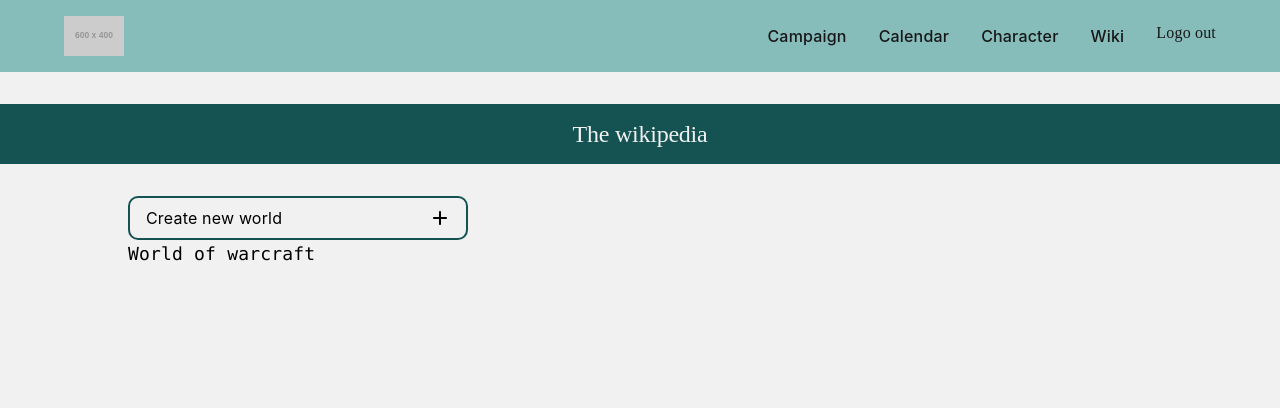
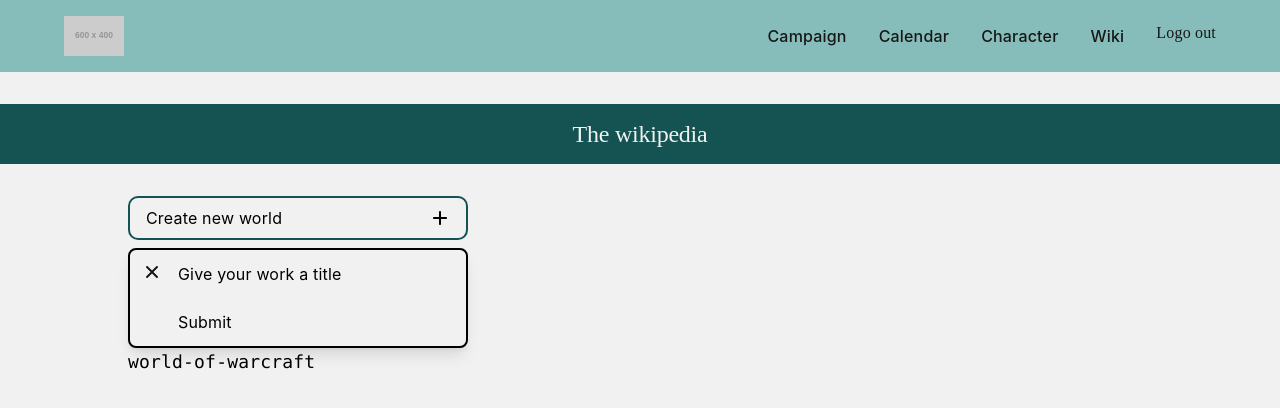
Before and after one commit to juleskj/dnd-react-flask, a React (Vite) app: page /wiki in a window 1280 px wide. Both pictures are taken after a click on the button "Create new world". Shown: the top 408 px of the page. Built offline with nearby package versions, Linux system fonts and the light colour scheme.

Commit message:
made an addwiki btn

```diff
--- a/src/components/AddButton.tsx
+++ b/src/components/AddButton.tsx
@@ -2,11 +2,12 @@ function AddButton({
   btnText,
   icon = "add",
   color = "teal",
+  ...props
 }: {
   btnText: string;
   icon?: "add" | "copy" | "downArror";
   color?: "purple" | "teal";
-}) {
+} & React.ComponentPropsWithoutRef<"button">) {
   const colors = {
     purple: "border-accent-300",
     teal: "border-main-300",
@@ -21,6 +22,7 @@ function AddButton({
   return (
     <button
       className={`border-2 ${colors[color]} cursor-pointer flex items-center justify-between py-2 px-4   rounded-[10px] w-full md:max-w-full lg:max-w-85`}
+      {...props}
     >
       {btnText}
       <svg
--- /dev/null
+++ b/src/components/AddWikiBtn.tsx
@@ -0,0 +1,123 @@
+import { RefObject, useState, useRef, useEffect } from "react";
+
+import AddButton from "./AddButton";
+import { Link } from "react-router";
+
+function AddWikiBtn({
+  btnText,
+  icon = "add",
+  color = "teal",
+  refrence,
+}: {
+  btnText: string;
+  icon?: "add" | "copy" | "downArror";
+  color?: "purple" | "teal";
+  refrence: RefObject<HTMLElement | null>;
+}) {
+  const colors = {
+    purple: "border-accent-300",
+    teal: "border-main-300",
+  };
+  const icons = {
+    add: "M352 128C352 110.3 337.7 96 320 96C302.3 96 288 110.3 288 128L288 288L128 288C110.3 288 96 302.3 96 320C96 337.7 110.3 352 128 352L288 352L288 512C288 529.7 302.3 544 320 544C337.7 544 352 529.7 352 512L352 352L512 352C529.7 352 544 337.7 544 320C544 302.3 529.7 288 512 288L352 288L352 128z",
+    copy: "M480 400L288 400C279.2 400 272 392.8 272 384L272 128C272 119.2 279.2 112 288 112L421.5 112C425.7 112 429.8 113.7 432.8 116.7L491.3 175.2C494.3 178.2 496 182.3 496 186.5L496 384C496 392.8 488.8 400 480 400zM288 448L480 448C515.3 448 544 419.3 544 384L544 186.5C544 169.5 537.3 153.2 525.3 141.2L466.7 82.7C454.7 70.7 438.5 64 421.5 64L288 64C252.7 64 224 92.7 224 128L224 384C224 419.3 252.7 448 288 448zM160 192C124.7 192 96 220.7 96 256L96 512C96 547.3 124.7 576 160 576L352 576C387.3 576 416 547.3 416 512L416 496L368 496L368 512C368 520.8 360.8 528 352 528L160 528C151.2 528 144 520.8 144 512L144 256C144 247.2 151.2 240 160 240L176 240L176 192L160 192z",
+    downArror:
+      "M297.4 470.6C309.9 483.1 330.2 483.1 342.7 470.6L534.7 278.6C547.2 266.1 547.2 245.8 534.7 233.3C522.2 220.8 501.9 220.8 489.4 233.3L320 402.7L150.6 233.4C138.1 220.9 117.8 220.9 105.3 233.4C92.8 245.9 92.8 266.2 105.3 278.7L297.3 470.7z",
+  };
+
+  // opens small menu that has an input
+
+  const [isOpen, setIsOpen] = useState(false);
+  const menuRef = useRef<HTMLDivElement>(null);
+
+  // close menu when clicking outside
+  useEffect(() => {
+    function handleClickOutside(event: MouseEvent) {
+      if (menuRef.current && !menuRef.current.contains(event.target as Node)) {
+        setIsOpen(false);
+      }
+    }
+
+    document.addEventListener("mousedown", handleClickOutside);
+
+    return () => {
+      document.removeEventListener("mousedown", handleClickOutside);
+    };
+  }, []);
+
+  // handles the submit from the for man create an draft new world
+
+  const [title, setTitle] = useState("");
+
+  function handleSubmit(e: React.FormEvent<HTMLFormElement>) {
+    e.preventDefault();
+
+    const trimmedTitle = title.trim();
+
+    if (!trimmedTitle || !refrence.current) return;
+
+    const link = document.createElement("a");
+    link.href = `/Wiki/${trimmedTitle.toLowerCase().replace(/\s+/g, "-")}`;
+
+    const article = document.createElement("article");
+    const heading = document.createElement("h3");
+
+    heading.textContent = trimmedTitle;
+
+    article.appendChild(heading);
+    link.appendChild(article);
+
+    refrence.current.appendChild(link);
+
+    setTitle("");
+    setIsOpen(false);
+  }
+
+  return (
+    <div ref={menuRef}>
+      <AddButton
+        btnText={btnText}
+        onClick={() => setIsOpen(true)}
+        aria-label="Open menu"
+        aria-expanded={isOpen}
+      ></AddButton>
+
+      {isOpen && (
+        <div className="mt-2 flex flex-row items-start gap-4 mr-2 z-50  w-full md:max-w-full lg:max-w-85 rounded-lg border-2 bg-light-100 p-3 shadow-lg">
+          <button
+            className=" cursor-pointer"
+            type="button"
+            onClick={() => setIsOpen(false)}
+            aria-label="Close menu"
+          >
+            <svg
+              xmlns="http://www.w3.org/2000/svg"
+              viewBox="0 0 640 640"
+              className="w-5 h-5 text-dark-100"
+              aria-hidden="true"
+            >
+              <path
+                fill="currentColor"
+                d="M183.1 137.4C170.6 124.9 150.3 124.9 137.8 137.4C125.3 149.9 125.3 170.2 137.8 182.7L275.2 320L137.9 457.4C125.4 469.9 125.4 490.2 137.9 502.7C150.4 515.2 170.7 515.2 183.2 502.7L320.5 365.3L457.9 502.6C470.4 515.1 490.7 515.1 503.2 502.6C515.7 490.1 515.7 469.8 503.2 457.3L365.8 320L503.1 182.6C515.6 170.1 515.6 149.8 503.1 137.3C490.6 124.8 470.3 124.8 457.8 137.3L320.5 274.7L183.1 137.4z"
+              />
+            </svg>
+          </button>
+
+          <form onSubmit={handleSubmit}>
+            <label htmlFor="wiki-title">Give your work a title</label>
+            <input
+              id="wiki-title"
+              value={title}
+              onChange={(e) => setTitle(e.target.value)}
+              required
+            />
+
+            <button type="submit">Submit</button>
+          </form>
+        </div>
+      )}
+    </div>
+  );
+}
+
+export default AddWikiBtn;
--- a/src/pages/wikipedia/Wiki.tsx
+++ b/src/pages/wikipedia/Wiki.tsx
@@ -1,14 +1,21 @@
 import MainLayout from "../../layouts/MainLayout";
-import AddButton from "../../components/AddButton";
+import { useRef } from "react";
+
 import { Link } from "react-router";
+import AddWikiBtn from "../../components/AddWikiBtn";
 
 function Wiki() {
+  const wikiContainer = useRef<HTMLElement>(null);
+
   return (
     <MainLayout headerTitle="The wikipedia" color="teal">
-      <AddButton btnText="Create new world"></AddButton>
-      <article>
+      <AddWikiBtn btnText="Create new world" refrence={wikiContainer} />
+
+      <article id="wiki-worlds" ref={wikiContainer}>
         <Link to="/Wiki/world-of-warcraft">
-          <h3>World of warcraft</h3>
+          <article>
+            <h3>world-of-warcraft</h3>
+          </article>
         </Link>
       </article>
     </MainLayout>
```
